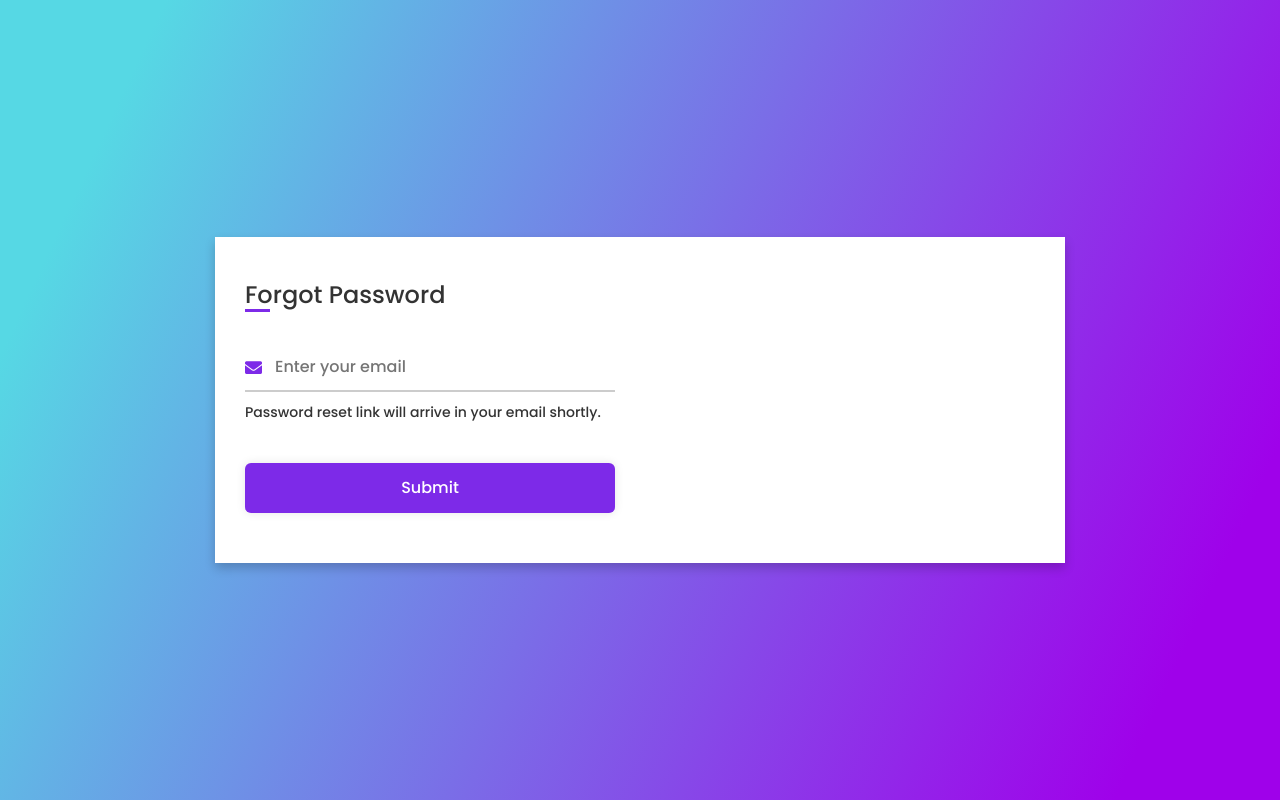
After one commit to mworia-Br/FX-Acid, a Django app: page /resetpassword/ in a window 1280 px wide. The commit adds this page. Run offline with Django 4.2, Linux system fonts and the light colour scheme.

Commit message:
Forgot Password

```diff
--- a/FXAcid/settings.py
+++ b/FXAcid/settings.py
@@ -56,7 +56,7 @@ ROOT_URLCONF = 'FXAcid.urls'
 TEMPLATES = [
     {
         'BACKEND': 'django.template.backends.django.DjangoTemplates',
-        'DIRS': [],
+        'DIRS': ['templates'],
         'APP_DIRS': True,
         'OPTIONS': {
             'context_processors': [
@@ -119,6 +119,10 @@ USE_TZ = True
 
 STATIC_URL = 'static/'
 
+STATICFILES_DIRS = (
+   Path(BASE_DIR, 'static'),
+)
+
 # Default primary key field type
 # https://docs.djangoproject.com/en/4.2/ref/settings/#default-auto-field
 
--- a/FXAcid/urls.py
+++ b/FXAcid/urls.py
@@ -15,8 +15,9 @@ Including another URLconf
     2. Add a URL to urlpatterns:  path('blog/', include('blog.urls'))
 """
 from django.contrib import admin
-from django.urls import path
+from django.urls import include, path
 
 urlpatterns = [
     path('admin/', admin.site.urls),
+    path('', include('cms.urls')),
 ]
--- /dev/null
+++ b/cms/urls.py
@@ -0,0 +1,6 @@
+from . import views
+from django.urls import path
+urlpatterns = [
+    path('', views.indexfr, name="testhome"),
+    path('resetpassword/', views.resetpassword, name="reset")
+]
--- a/cms/views.py
+++ b/cms/views.py
@@ -1,3 +1,9 @@
 from django.shortcuts import render
+from django.http import HttpResponse, request
 
 # Create your views here.
+def indexfr(request):
+    return render(request, 'login&signup.html')
+
+def resetpassword(request):
+    return render(request, 'forgotpassword.html')
--- /dev/null
+++ b/templates/forgotpassword.html
@@ -0,0 +1,38 @@
+
+<!DOCTYPE html>
+{% load static %}
+<!-- Created by CodingLab |www.youtube.com/c/CodingLabYT-->
+<html lang="en" dir="ltr">
+  <head>
+    <meta charset="UTF-8">
+    <!--<title> Login and Registration Form in HTML & CSS | CodingLab </title>-->
+    <link rel="stylesheet" href=" {% static 'css/style.css' %} ">
+    <!-- Fontawesome CDN Link -->
+    <link rel="stylesheet" href="https://cdnjs.cloudflare.com/ajax/libs/font-awesome/5.15.3/css/all.min.css">
+    <meta name="viewport" content="width=device-width, initial-scale=1.0">
+   </head>
+<body>
+  <div class="container">
+    <input type="checkbox" id="flip">
+    <div class="forms">
+        <div class="form-content">
+          <div class="login-form">
+            <div class="title">Forgot Password</div>
+          <form action="#">
+            <div class="input-boxes">
+              <div class="input-box">
+                <i class="fas fa-envelope"></i>
+                <input type="text" placeholder="Enter your email" required>
+              </div>
+              <div class="text">Password reset link will arrive in your email shortly.</div>
+              <div class="button input-box">
+                <input type="submit" value="Submit">
+              </div>
+            </div>
+        </form>
+      </div>
+    </div>
+    </div>
+  </div>
+</body>
+</html>
```
Also changed, not shown: templates/login&signup.html (+5 -3 lines), db.sqlite3, skeleton/views.py (line endings or trailing spaces).
